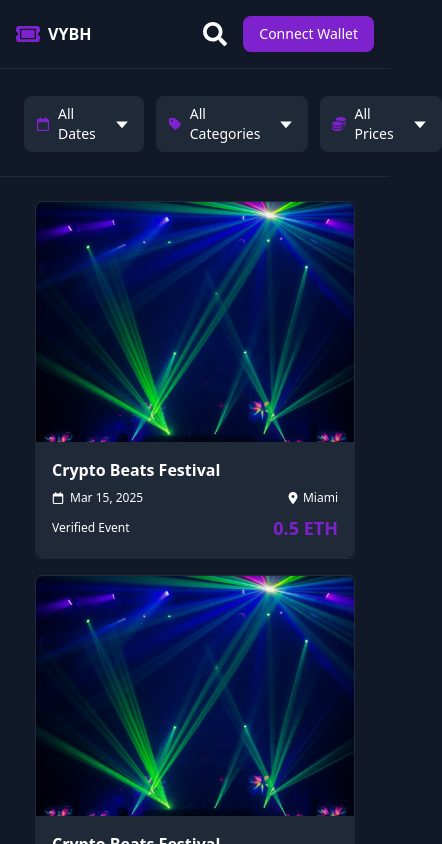
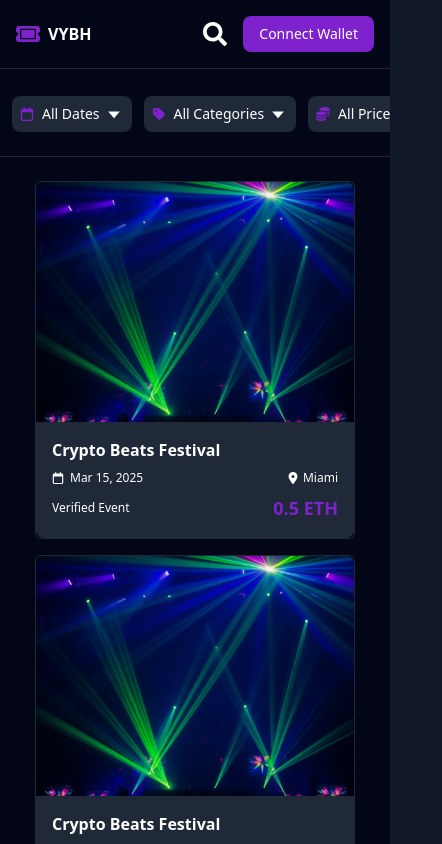
Before and after one commit to webxtars/vybh, a React (Vite) app: page /events in a window 390 px wide. Shown: the top 844 px of the page, 442 px wide, since content can reach past the window. Built offline with nearby package versions, Linux system fonts and the light colour scheme.

Commit message:
fixed a responsiveness issue in the events page

```diff
--- a/package.json
+++ b/package.json
@@ -30,6 +30,6 @@
     "tailwindcss": "^3.4.17",
     "typescript": "~5.7.2",
     "typescript-eslint": "^8.26.1",
-    "vite": "^6.3.1"
+    "vite": "^6.3.5"
   }
 }
--- a/src/pages/Event.tsx
+++ b/src/pages/Event.tsx
@@ -4,7 +4,7 @@ const Event = () => {
   return (
     <div className="mt-16 w-full bg-gray">
         <div className="lg:grid lg:grid-cols-3 gap-6 p-8 lg:p-20">
-            <img src="image.png" className="w-full col-span-2 aspect-video rounded-lg"/>
+            <img src="image.png" className="w-full col-span-2 aspect-video rounded-lg border-2 border-lightgray"/>
             <div className='mt-4 lg:mt-0'>
                 <div className="bg-lightgray text-white rounded-lg p-4 flex flex-col gap-2">
                     <h1 className="text-3xl font-bold">EDM FEST 2025</h1>
--- a/src/pages/Events.tsx
+++ b/src/pages/Events.tsx
@@ -4,25 +4,25 @@ import EventCard from '../components/EventCard'
 const Events = () => {
   return (
     <div className="mt-16">
-        <div className="py-6 px-6 flex pt-8 text-sm  gap-3 w-full border-b border-lightgray">
-            <div className="bg-lightgray rounded-lg py-2 px-3 flex gap-4 items-center">
+        <div className="py-6 px-3 md:px-6 flex pt-8 text-sm overflow-x-auto gap-3 w-full border-b border-lightgray">
+            <div className="bg-lightgray rounded-lg py-2 px-2 md:px-3 flex gap-1 md:gap-4 items-center">
                 <span className='flex gap-2 items-center'>
                     <span className='text-purple'><FaRegCalendar/></span>
-                    <span>All Dates</span>
+                    <span className='text-nowrap'>All Dates</span>
                 </span>
                 <span className='text-xl'><BiCaretDown/></span>
             </div>
-            <div className="bg-lightgray rounded-lg py-2 px-3 flex gap-4 items-center">
+            <div className="bg-lightgray rounded-lg py-2 px-2 md:px-3 flex gap-1 md:gap-4 items-center">
                 <span className='flex gap-2 items-center'>
                     <span className='text-purple'><FaTag/></span>
-                    <span>All Categories</span>
+                    <span className='text-nowrap'>All Categories</span>
                 </span>
                 <span className='text-xl'><BiCaretDown/></span>
             </div>
-            <div className="bg-lightgray rounded-lg py-2 px-3 flex gap-4 items-center">
+            <div className="bg-lightgray rounded-lg py-2 px-2 md:px-3 flex gap-1 md:gap-4 items-center">
                 <span className='flex gap-2 items-center'>
                     <span className='text-purple'><FaCoins/></span>
-                    <span>All Prices</span>
+                    <span className='text-nowrap'>All Prices</span>
                 </span>
                 <span className='text-xl'><BiCaretDown/></span>
             </div>
--- a/tailwind.config.js
+++ b/tailwind.config.js
@@ -7,8 +7,8 @@ export default {
   theme: {
     extend: {},
     colors:{
-      gray:"#111827",
-      darkgray:"#111827",
+      gray:"#020617",
+      darkgray:"#020617",
       lightgray:"#1f2937",
       black:"black",
       white:"white",
```
Also changed, not shown: 1 other file (tests, documents, lock files or other folders).
